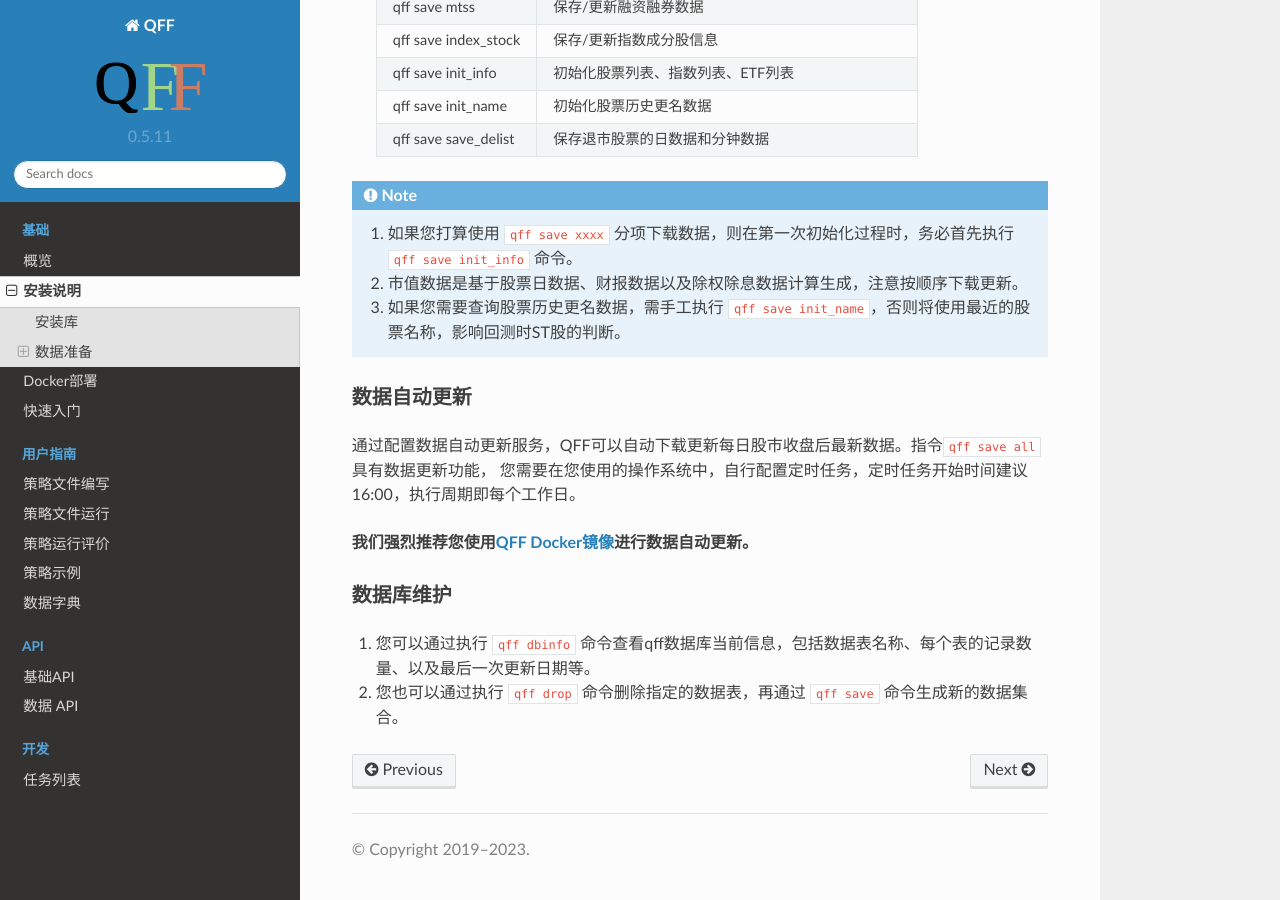
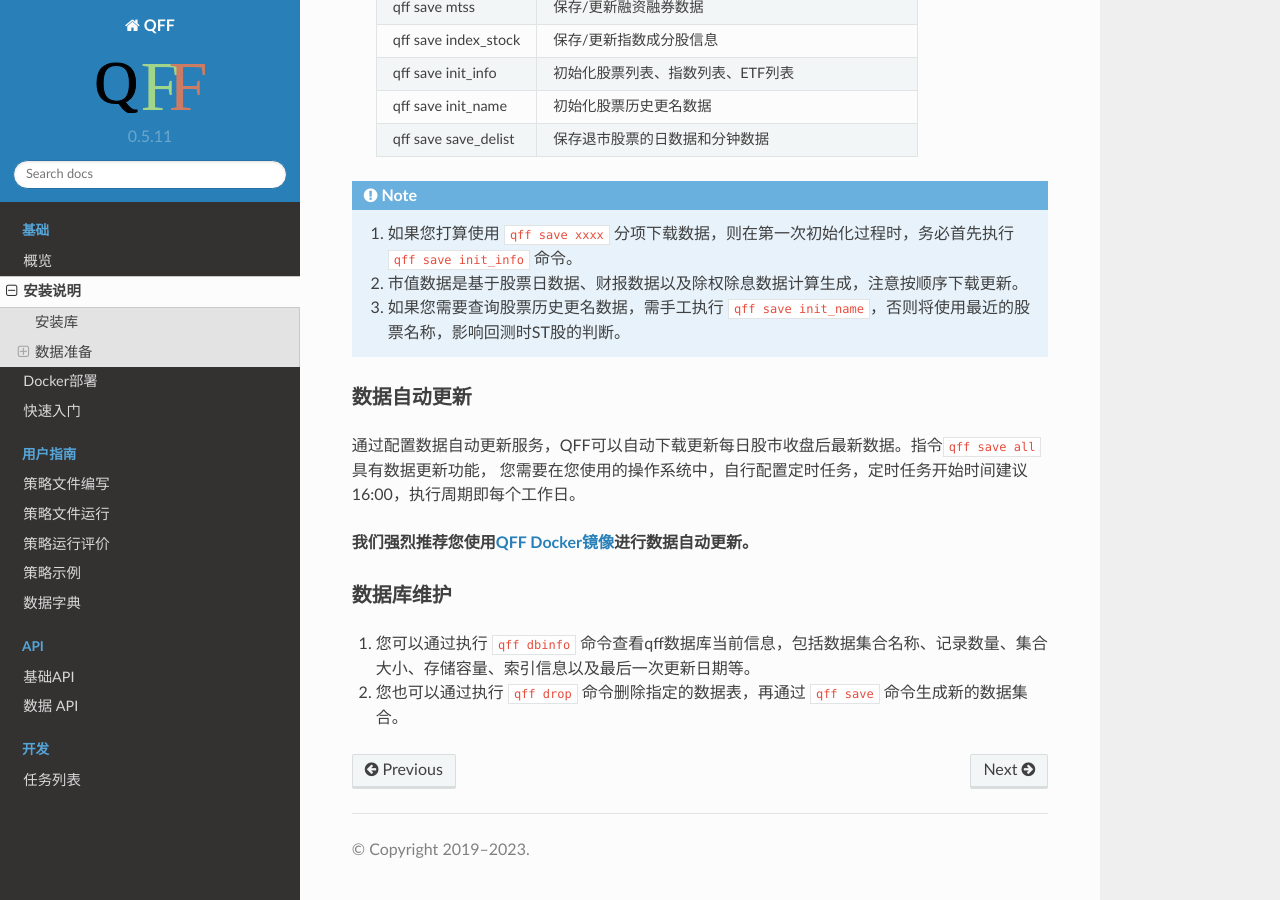
Before and after one commit to haijiangxu/qff, a Sphinx documentation site: the page built from docs/intro/installation.md, in a window 1280 px wide and 900 px high, scrolled down 2719 px. Built offline with Sphinx 7.4.7 and the Read the Docs theme 2.0.0, drawn with Linux system fonts in a browser that asks for light colours.

Commit message:
增加dbinfo命令的输出内容

```diff
--- a/docs/intro/installation.md
+++ b/docs/intro/installation.md
@@ -130,5 +130,5 @@ $ qff save all
 
 ### 数据库维护
 
-1. 您可以通过执行 `qff dbinfo` 命令查看qff数据库当前信息，包括数据表名称、每个表的记录数量、以及最后一次更新日期等。
+1. 您可以通过执行 `qff dbinfo` 命令查看qff数据库当前信息，包括数据集合名称、记录数量、集合大小、存储容量、索引信息以及最后一次更新日期等。
 2. 您也可以通过执行 `qff drop` 命令删除指定的数据表，再通过 `qff save` 命令生成新的数据集合。
```
